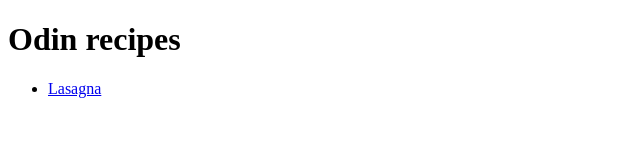
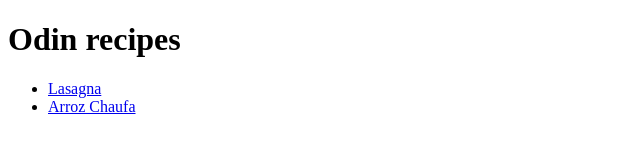
Before and after one commit to kevingarciaramirez/recetario, a plain HTML site: page index.html in a window 1280 px wide. Shown: the whole page, without its empty margins (0-640 px from the left). Drawn offline with Linux system fonts and the light colour scheme.

Commit message:
mod index

```diff
--- a/index.html
+++ b/index.html
@@ -10,6 +10,7 @@
     <h1>Odin recipes</h1>
     <ul>
         <li><a href="./recipes/lasagna.html">Lasagna</a></li>
+        <li><a href="./recipes/arroz_chaufa.html">Arroz Chaufa</a></li>
     </ul>
 </body>
 </html>
```
